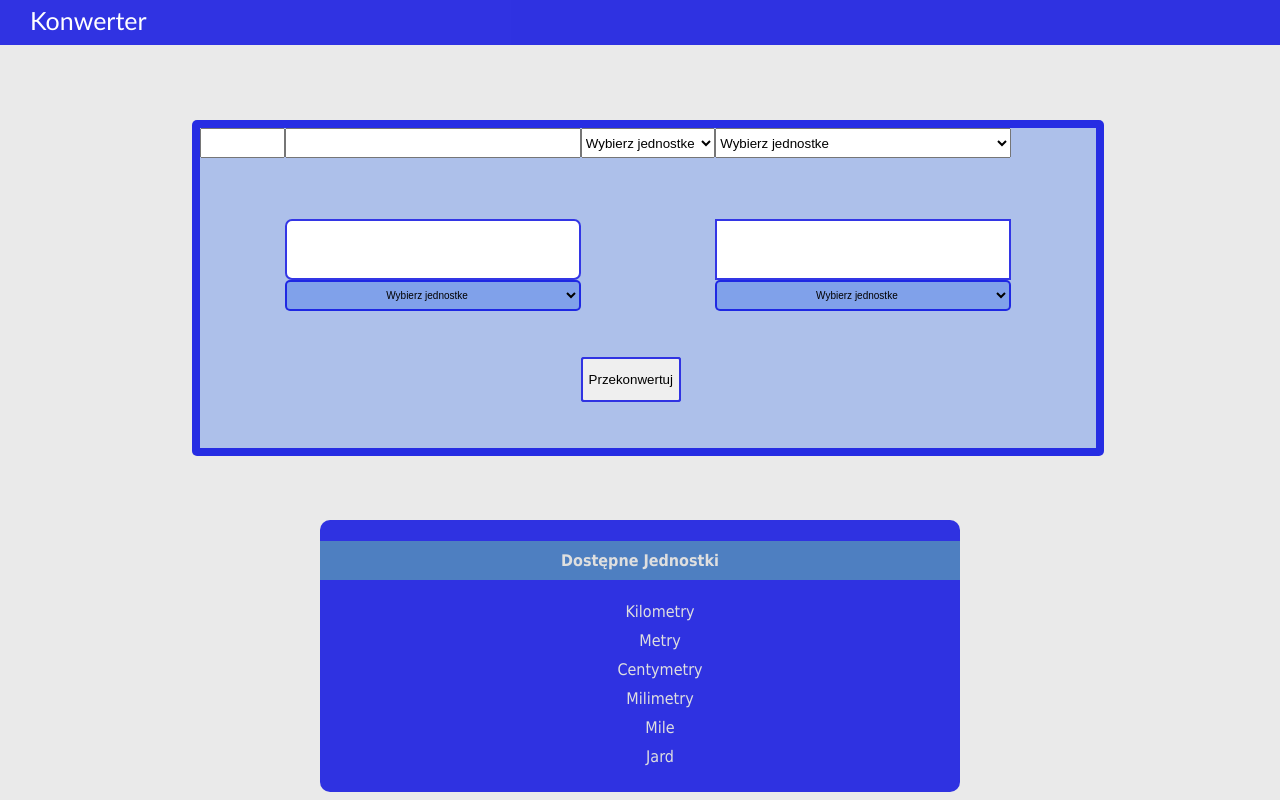
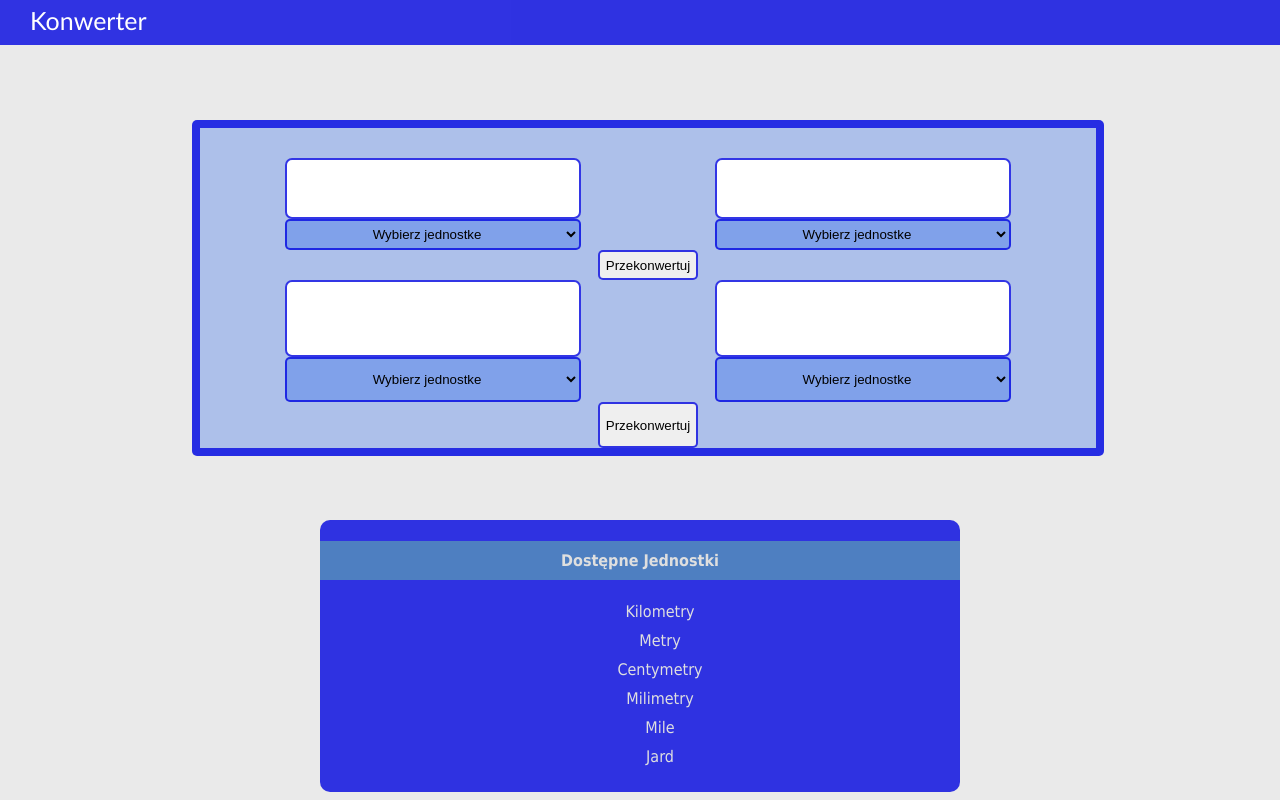
Before and after one commit to Domin04/converter, a React (Create React App) app: page / in a window 1280 px wide. Built offline with nearby package versions, Linux system fonts and the light colour scheme.

Commit message:
Update App.css

```diff
--- a/src/App.css
+++ b/src/App.css
@@ -28,14 +28,14 @@ body{
   border-radius: 10px;
   background-color: rgba(12, 82, 233, 0.274);
   width: 30%;
-  min-height: 40vh;
+  min-height: 50px;
   display: grid;
   grid-template-rows:9.523% 9.523% 9.523% 9.523% 9.523% 9.523% 14.285% 14.285% 14.285%;
   grid-template-columns:9.523% 32.977% 15% 32.9777% 9.523% ;
 }
 .onebox{
   grid-column: 2;
-  grid-row: 4/6;
+  grid-row: 2/4;
   border-radius: 7px;
   text-align: center;
   border: 2px solid rgba(11, 15, 224, 0.836);
@@ -45,7 +45,26 @@ body{
 .twobox{
   text-align: center;
   grid-column: 4;
-  grid-row: 4/6;
+  grid-row: 2/4;
+  border-radius: 7px;
+  border: 2px solid rgba(11, 15, 224, 0.836);
+  font-weight: bolder;
+  outline: none;
+}
+.threebox{
+  grid-column: 2;
+  grid-row: 8/6;
+  border-radius: 7px;
+  text-align: center;
+  border: 2px solid rgba(11, 15, 224, 0.836);
+  font-weight: bolder;
+  outline: none;
+}
+.fourbox{
+  text-align: center;
+  grid-column: 4;
+  grid-row: 8/6;
+  border-radius: 7px;
   border: 2px solid rgba(11, 15, 224, 0.836);
   font-weight: bolder;
   outline: none;
@@ -56,9 +75,19 @@ body{
   text-align: center;
   color: white;
 }
-.app button{
-  grid-column: 3/7;
-  grid-row: 8;
+#btn1{
+  grid-column: 1/7;
+  grid-row: 5;
+  text-align: center;
+  padding: 1px;
+  outline: none;
+  border: 2px solid rgba(11, 15, 224, 0.836);
+  border-radius: 5px;
+  width:100px;
+}
+#btn2{
+  grid-column: 1/7;
+  grid-row: 9;
   text-align: center;
   padding: 1px;
   outline: none;
@@ -67,7 +96,7 @@ body{
   width:100px;
 }
 .oneviewbox{
-  grid-row: 6/7;
+  grid-row: 4/5;
   grid-column: 2/3;
   border-radius: 5px;
   text-align-last: center;
@@ -75,7 +104,23 @@ body{
   border: 2px solid rgba(11, 15, 224, 0.836);
 }
 .twoviewbox{
-  grid-row: 6/7;
+  grid-row: 4/5;
+  grid-column: 4/5;
+  border-radius: 5px;
+  text-align-last : center;
+  background-color:rgba(12, 82, 233, 0.274);
+  border: 2px solid rgba(11, 15, 224, 0.836);
+}
+.threeboxview{
+  grid-row: 8/8;
+  grid-column: 2/3;
+  border-radius: 5px;
+  text-align-last: center;
+  background-color:rgba(12, 82, 233, 0.274);
+  border: 2px solid rgba(11, 15, 224, 0.836);
+}
+.fourboxview{
+  grid-row: 8/8;
   grid-column: 4/5;
   border-radius: 5px;
   text-align-last : center;
@@ -114,8 +159,9 @@ body{
   border-radius: 5px;
 }
 .app button{
-  grid-column: 3/5;
+  grid-column: 2/5;
   border-radius: 3px;
+  margin:0 auto;
 }
 .info{
   width: 50%;
@@ -125,6 +171,3 @@ body{
   border-radius: 10px;
   text-align: center;
 }
-.oneviewbox,.twoviewbox{
-  font-size: 10px;
-}
```
